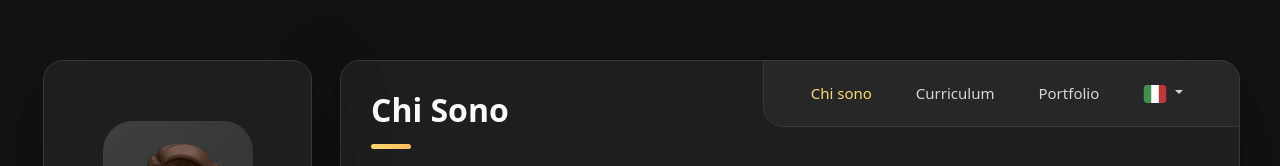
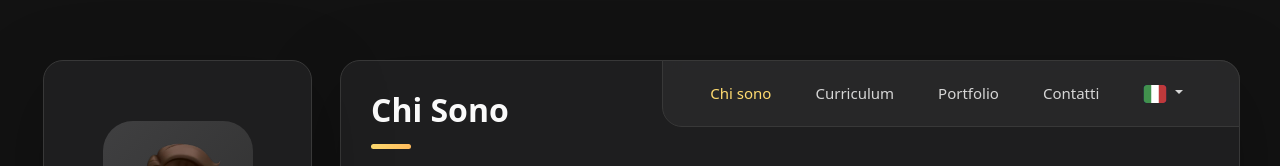
Before and after one commit to l3onrdo/portafolio, a website: page index.html in a window 1280 px wide. Shown: the top 166 px of the page. Drawn offline with nearby package versions, Linux system fonts and the light colour scheme.

Commit message:
Update index.html

```diff
--- a/index.html
+++ b/index.html
@@ -182,6 +182,9 @@
     </li>
     <li class="navbar-item">
       <button class="navbar-link" lng-tag="portfolio" data-nav-link="Portfolio">Portfolio</button>
+    </li>
+    <li class="navbar-item">
+      <button class="navbar-link"  data-nav-link="Contact">Contatti</button>
     </li>
 
     <!-- Language Selector Dropdown -->
```
